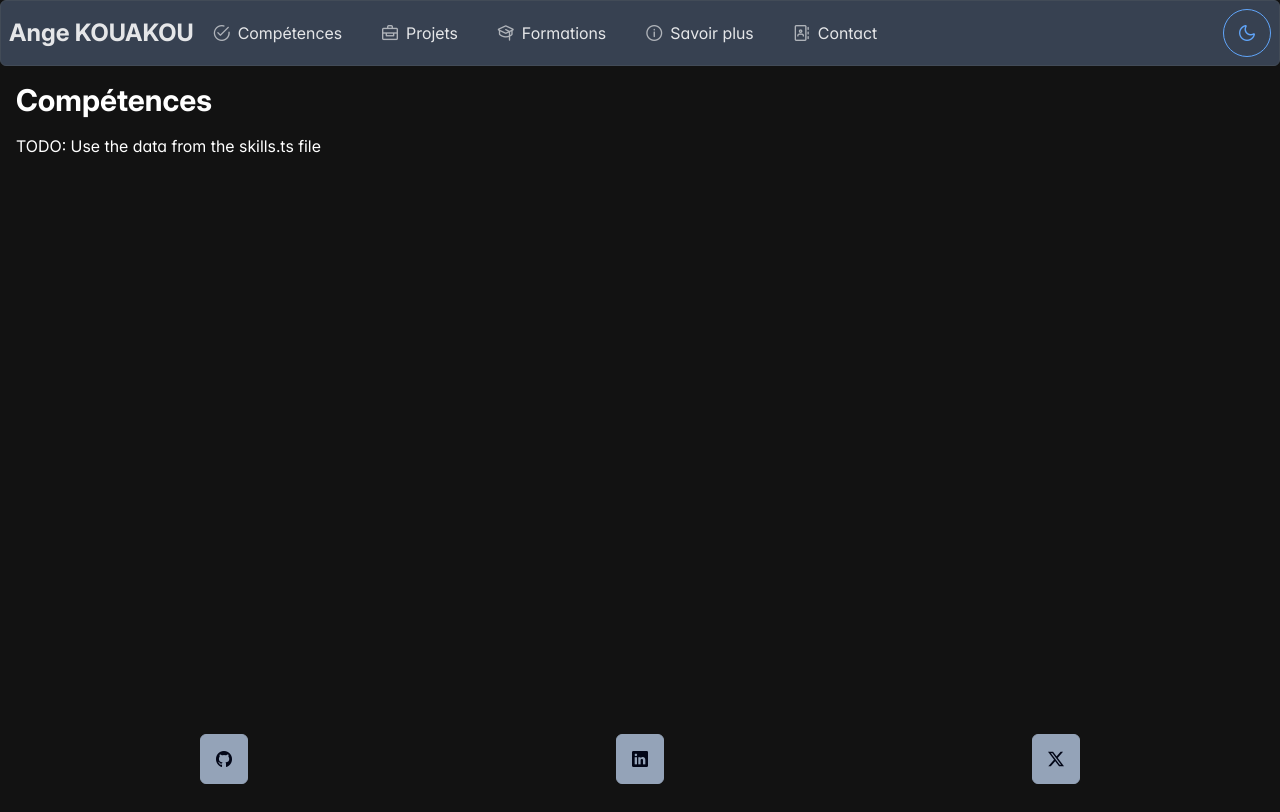
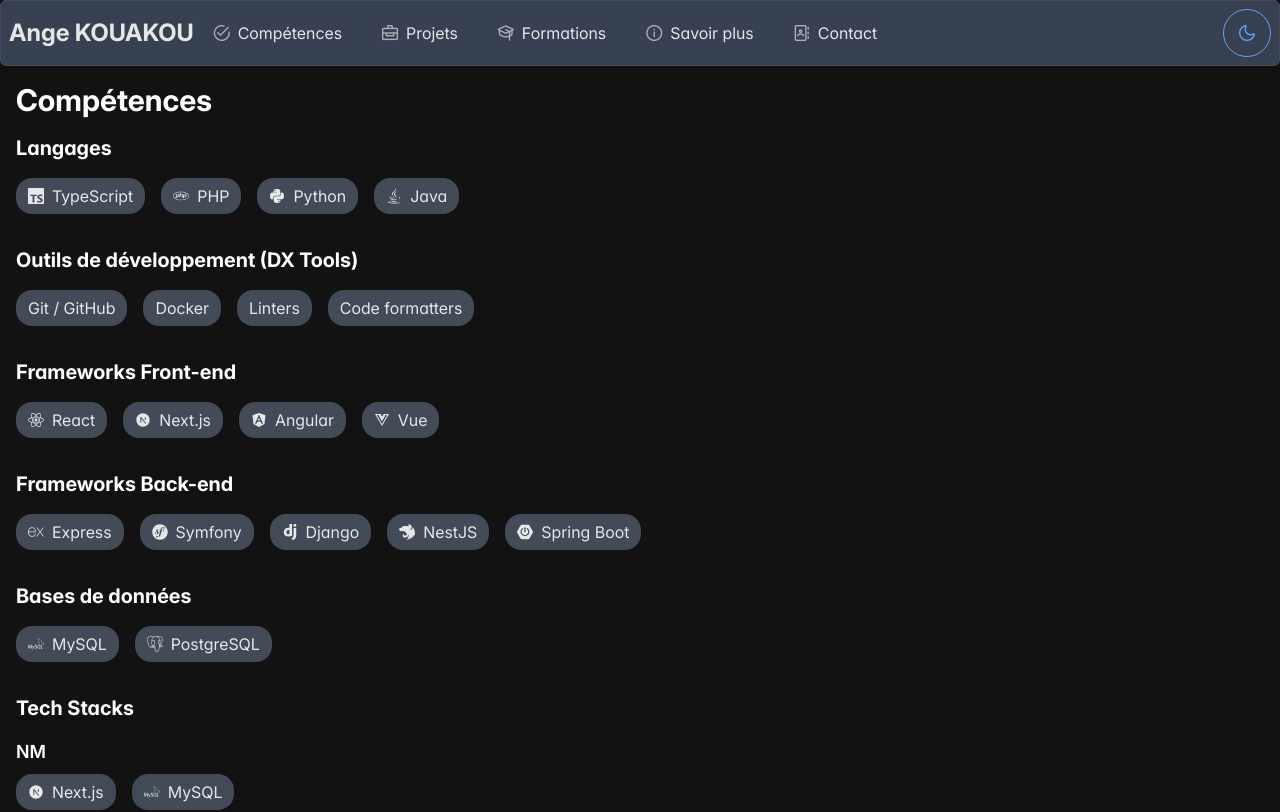
Before and after one commit to Ange230700/ultime-portfolio, a Next.js app: page /skills in a window 1280 px wide. Shown: the top 812 px of the page. Built offline with nearby package versions, Linux system fonts and the light colour scheme.

Commit message:
feat: 🎸  implement skill chips

```diff
--- a/package.json
+++ b/package.json
@@ -15,7 +15,8 @@
     "primeicons": "^7.0.0",
     "primereact": "^10.9.5",
     "react": "^19.0.0",
-    "react-dom": "^19.0.0"
+    "react-dom": "^19.0.0",
+    "react-icons": "^5.5.0"
   },
   "devDependencies": {
     "@eslint/eslintrc": "^3",
--- a/src/app/skills/page.tsx
+++ b/src/app/skills/page.tsx
@@ -2,11 +2,152 @@
 
 "use client";
 
+import { Chip } from "primereact/chip";
+import {
+  SiTypescript,
+  SiExpress,
+  SiDjango,
+  SiNestjs,
+  SiSpringboot,
+  SiMysql,
+  SiPostgresql,
+} from "react-icons/si";
+import { RiNextjsFill } from "react-icons/ri";
+import {
+  FaPhp,
+  FaPython,
+  FaJava,
+  FaReact,
+  FaAngular,
+  FaVuejs,
+  FaSymfony,
+} from "react-icons/fa";
+import {
+  languages,
+  DXTools,
+  frontFrameworks,
+  backFrameworks,
+  databases,
+  NMTechStack,
+  REMTechStack,
+  VSMTechStack,
+  VDPTechStack,
+  ASMTechStack,
+  softSkills,
+} from "@/data/skills";
+
+const iconMap: Record<string, React.ReactNode> = {
+  TypeScript: <SiTypescript />,
+  PHP: <FaPhp />,
+  Python: <FaPython />,
+  Java: <FaJava />,
+  React: <FaReact />,
+  "Next.js": <RiNextjsFill />,
+  Angular: <FaAngular />,
+  Vue: <FaVuejs />,
+  Express: <SiExpress />,
+  Symfony: <FaSymfony />,
+  Django: <SiDjango />,
+  NestJS: <SiNestjs />,
+  "Spring Boot": <SiSpringboot />,
+  MySQL: <SiMysql />,
+  PostgreSQL: <SiPostgresql />,
+};
+
+type SkillItem = { label: string; icon?: string };
+
 export default function SkillsPage() {
+  const renderSkill = (skill: SkillItem | string) => {
+    if (typeof skill === "string") {
+      return <Chip key={skill} label={skill} />;
+    }
+    const customIcon = iconMap[skill.label];
+    if (customIcon) {
+      return (
+        <Chip
+          key={skill.label}
+          template={
+            <div className="flex items-center gap-2 py-[6px]">
+              <span>{customIcon}</span>
+              <span>{skill.label}</span>
+            </div>
+          }
+        />
+      );
+    }
+    if (skill.icon) {
+      return <Chip key={skill.label} label={skill.label} icon={skill.icon} />;
+    }
+    return <Chip key={skill.label} label={skill.label} />;
+  };
+
+  const techStacks = [
+    { label: "NM", skills: NMTechStack },
+    { label: "REM", skills: REMTechStack },
+    { label: "VSM", skills: VSMTechStack },
+    { label: "VDP", skills: VDPTechStack },
+    { label: "ASM", skills: ASMTechStack },
+  ];
+
   return (
     <div className="flex flex-1 flex-col p-4">
       <h1 className="mb-4 text-3xl font-bold">Compétences</h1>
-      <p>TODO: Use the data from the skills.ts file</p>
+
+      <section className="mb-8">
+        <h2 className="mb-4 text-xl font-bold">Langages</h2>
+        <div className="flex flex-wrap gap-4">
+          {languages.map((language) => renderSkill(language))}
+        </div>
+      </section>
+
+      <section className="mb-8">
+        <h2 className="mb-4 text-xl font-bold">
+          Outils de développement (DX Tools)
+        </h2>
+        <div className="flex flex-wrap gap-4">
+          {DXTools.map((tool) => renderSkill(tool))}
+        </div>
+      </section>
+
+      <section className="mb-8">
+        <h2 className="mb-4 text-xl font-bold">Frameworks Front-end</h2>
+        <div className="flex flex-wrap gap-4">
+          {frontFrameworks.map((fw) => renderSkill(fw))}
+        </div>
+      </section>
+
+      <section className="mb-8">
+        <h2 className="mb-4 text-xl font-bold">Frameworks Back-end</h2>
+        <div className="flex flex-wrap gap-4">
+          {backFrameworks.map((fw) => renderSkill(fw))}
+        </div>
+      </section>
+
+      <section className="mb-8">
+        <h2 className="mb-4 text-xl font-bold">Bases de données</h2>
+        <div className="flex flex-wrap gap-4">
+          {databases.map((db) => renderSkill(db))}
+        </div>
+      </section>
+
+      <section className="mb-8">
+        <h2 className="mb-4 text-xl font-bold">Tech Stacks</h2>
+        {techStacks.map((stack) => (
+          <div key={stack.label} className="mb-4">
+            <h3 className="mb-2 text-lg font-semibold">{stack.label}</h3>
+            <div className="flex flex-wrap gap-4">
+              {stack.skills.map((skill) => renderSkill(skill))}
+            </div>
+          </div>
+        ))}
+      </section>
+
+      <section>
+        <h2 className="mb-4 text-xl font-bold">Compétences transversales</h2>
+        <div className="flex flex-wrap gap-4">
+          {softSkills.map((skill) => renderSkill(skill))}
+        </div>
+      </section>
     </div>
   );
 }
```
Also changed, not shown: 1 other file (tests, documents, lock files or other folders).
